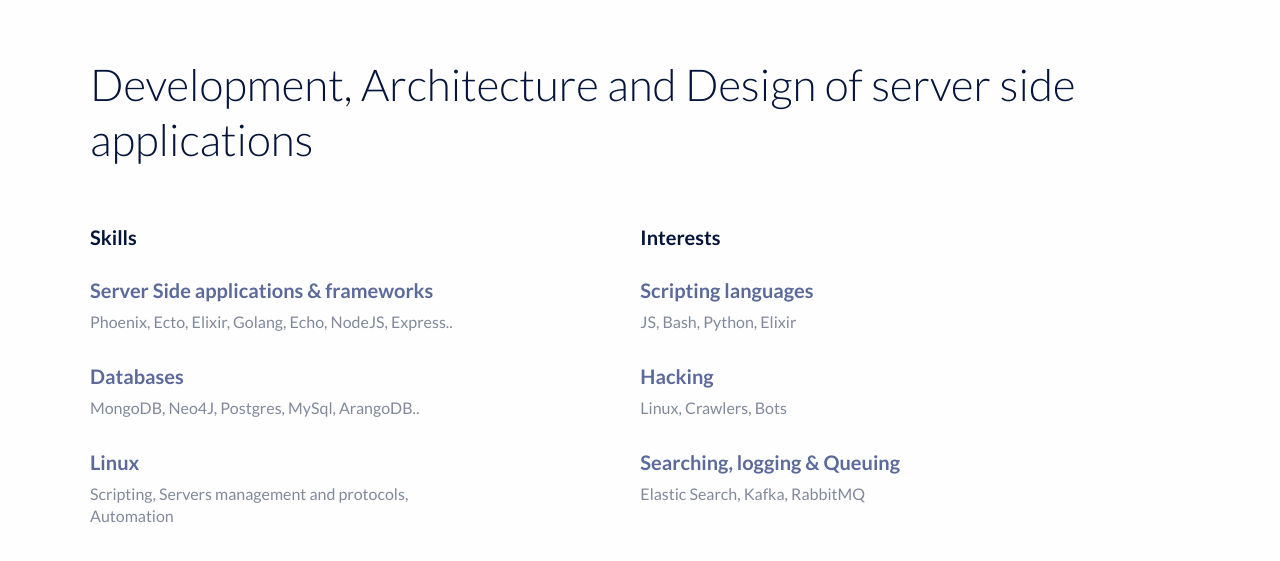
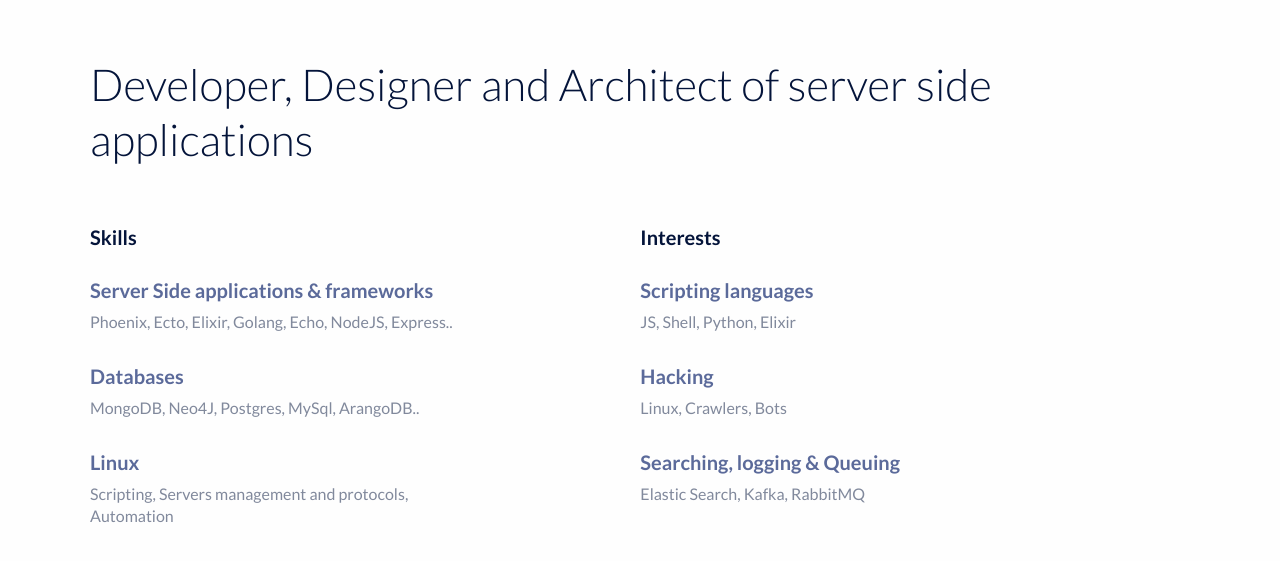
Before and after one commit to yatender-oktalk/yatenderme, a plain HTML site: page index.html in a window 1280 px wide. Shown: the part 167-728 px from the top of the page. Drawn offline with Linux system fonts and the light colour scheme.

Commit message:
changing description

```diff
--- a/index.html
+++ b/index.html
@@ -14,7 +14,7 @@
             <span class="job-title" id="fileRequest">Download Resume</span>
             <span class="email">yatender[dot]nitk[at]outlook.com</span>
 
-			<h2 class="lead">Development, Architecture and Design of server side applications </h2>
+			<h2 class="lead">Developer, Designer and Architect of server side applications </h2>
 		</div>
 	</div>
 
@@ -56,7 +56,7 @@
 				<div class="list-card">
 					<div>
 						<h3>Scripting languages</h3>
-						<span>JS, Bash, Python, Elixir</span>
+						<span>JS, Shell, Python, Elixir</span>
 					</div>
 				</div>
 
```
